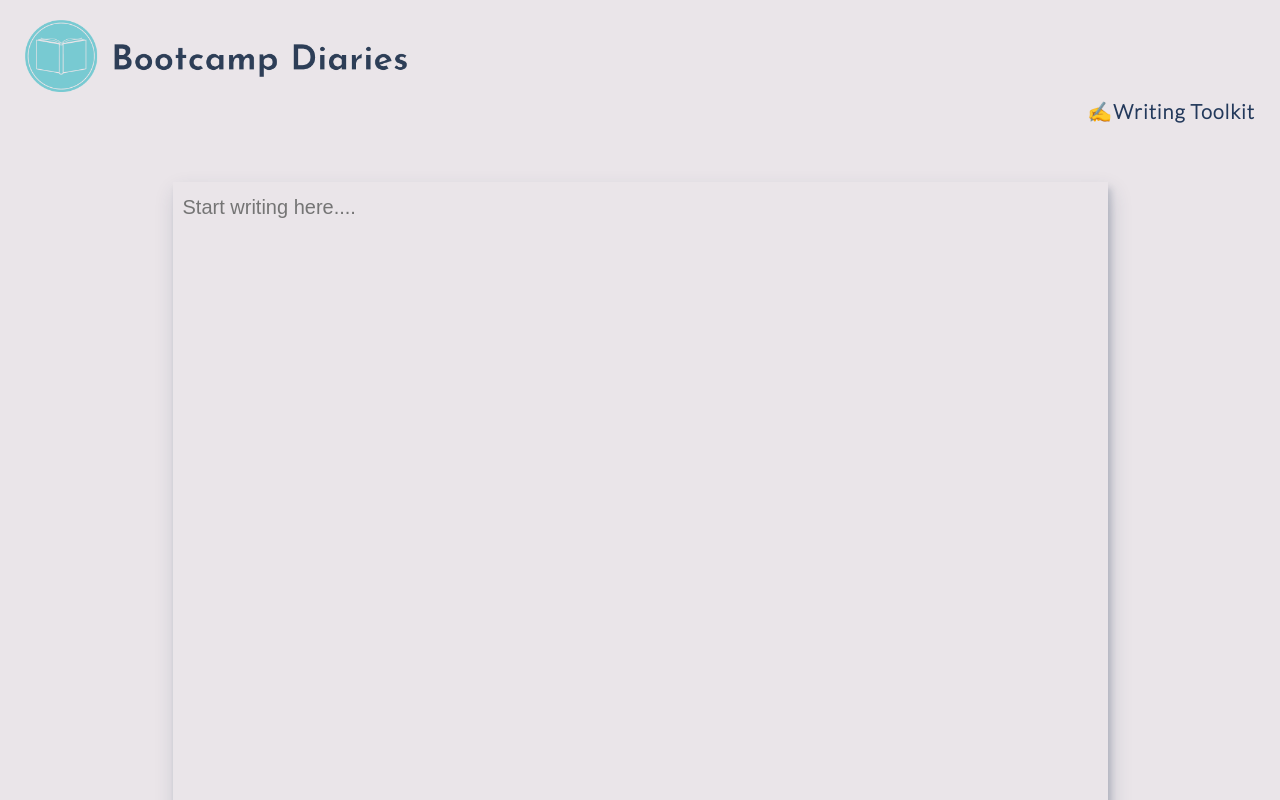
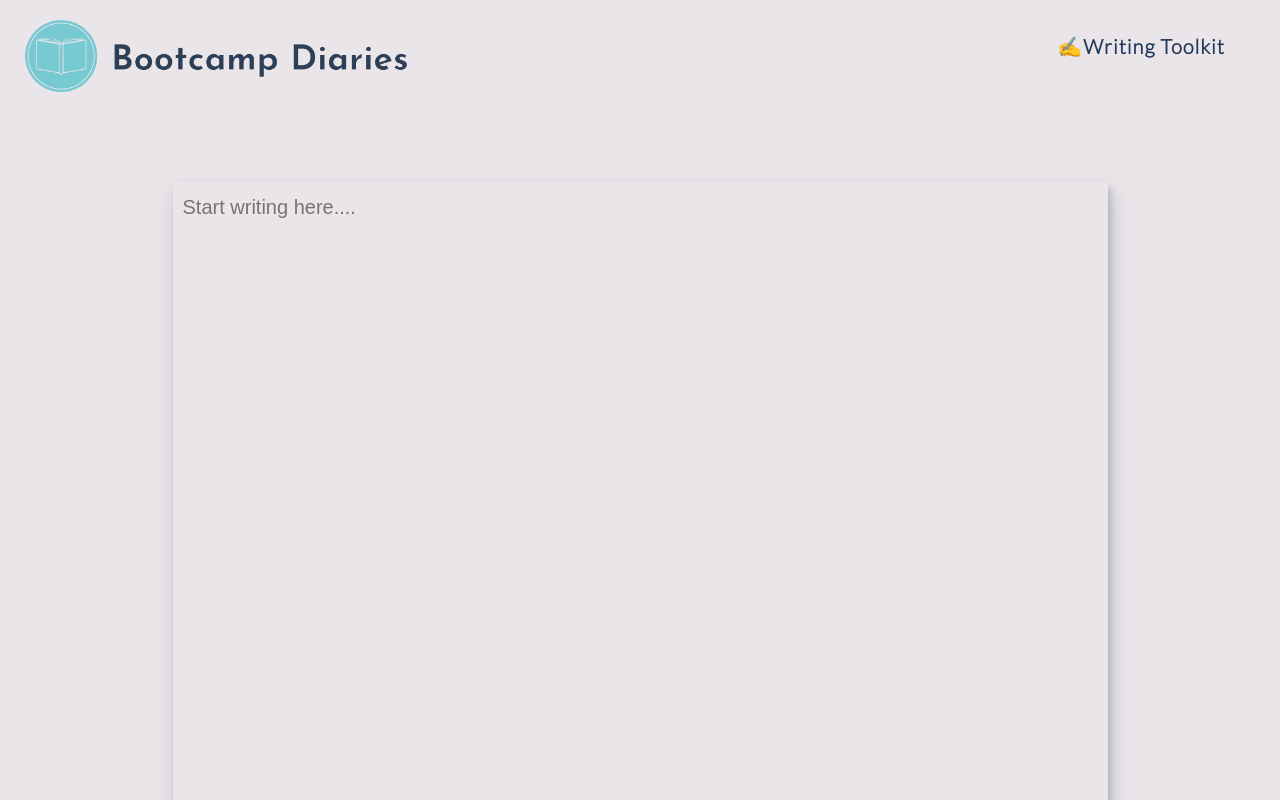
Before and after one commit to 4-u-2-write/4-u-2-write, a React (Create React App) app: page / in a window 1280 px wide. Shown: the top 800 px of the page. Built offline with nearby package versions, Linux system fonts and the light colour scheme.

Commit message:
removed dupliacte css

```diff
--- a/src/App.css
+++ b/src/App.css
@@ -140,40 +140,6 @@ textarea {
     left: 8%;
 }
 
-/* sliding menu styles */
-.slidingIcons {
-    position: fixed;
-    right: -120px;
-    top: 250px;
-    transition: all 0.3s ease-in;
-    transform: rotate(90deg);
-    color: #23395B;
-}
-
-#toggleMenu:checked + .slidingIcons {
-    right: 0;
-}
-
-#toggleMenu {
-    display: none;
-}
-
-label[for="toggleMenu"] {
-    position: fixed;
-    top: 100px;
-    right: 25px;
-    color: #23395B;
-    font-weight: 700;
-    letter-spacing: 1px;
-    cursor: pointer;
-}
-
-label[for="toggleMenu"]:hover,
-label[for="toggleMenu"]:focus {
-    color: #78CAD2;
-}
-/* end sliding menu styles */
-
 
 /* icon styles */
 
--- a/src/App.js
+++ b/src/App.js
@@ -34,7 +34,6 @@ const [selected, setSelected] = useState(0);
             <img src={logo} alt="Bootcamp Diaries Logo"/>
           </div>
           <Route path="/" component={props => <IconSet userEntry={userEntryInput}/>} />
-
         </nav>
 
         <Route exact path="/prompts/" component={Prompts} />
```
